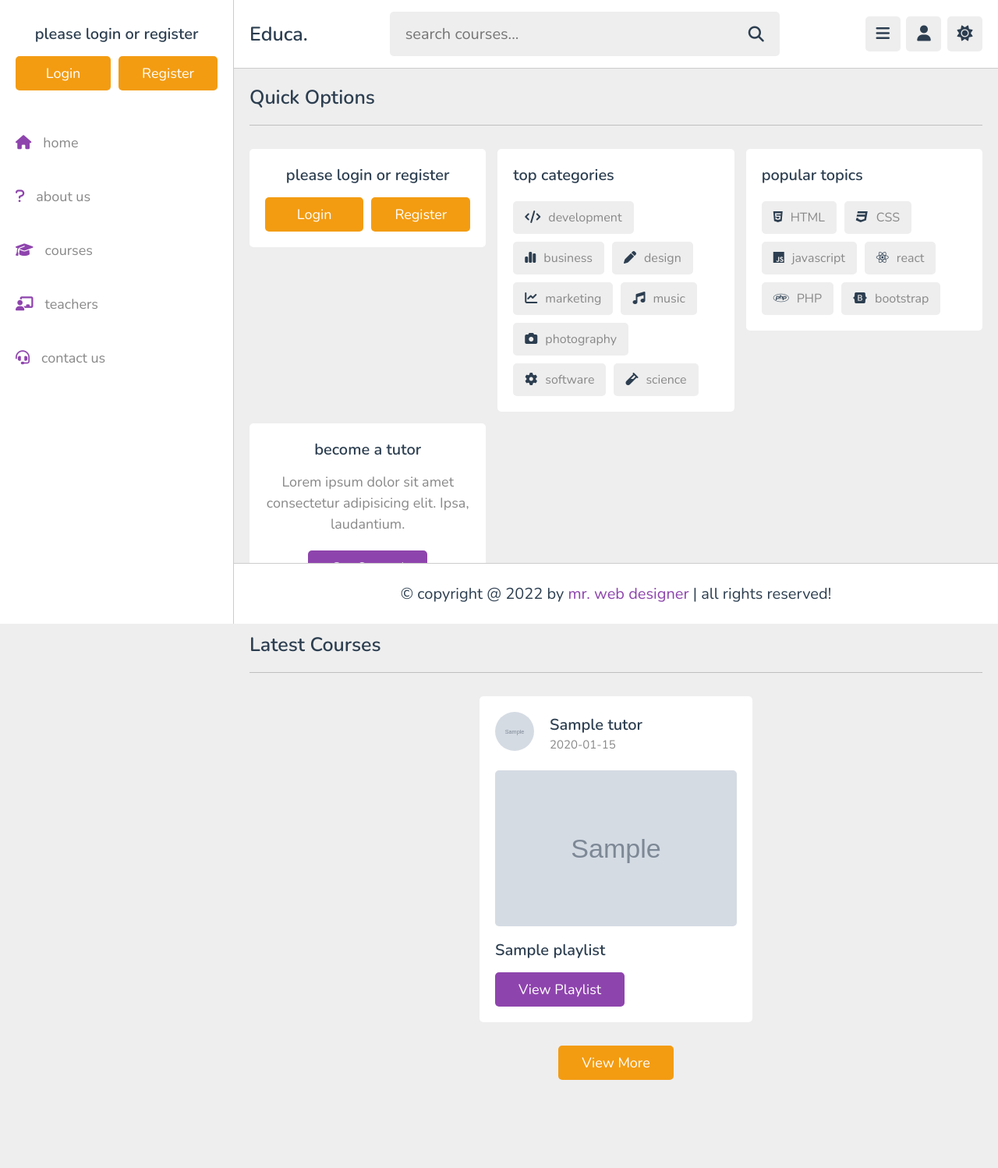
After one commit to RblxDeveloper/test, a PHP site: page / in a window 1280 px wide. The commit adds this page. Shown: the whole page at 78% size. Run offline with PHP 8.4, Linux system fonts and the light colour scheme; tables that the repository leaves empty hold one stand-in row (values such as "Sample post"); grey boxes marked "Sample" are stand-in pictures.

Commit message:
Add files via upload

```diff
--- a/bookmark.php
+++ b/bookmark.php
@@ -6,7 +6,7 @@ if(isset($_COOKIE['user_id'])){
    $user_id = $_COOKIE['user_id'];
 }else{
    $user_id = '';
-   header('location:home.php');
+   header('location:index.php');
 }
 
 ?>
--- a/comments.php
+++ b/comments.php
@@ -6,7 +6,7 @@ if(isset($_COOKIE['user_id'])){
    $user_id = $_COOKIE['user_id'];
 }else{
    $user_id = '';
-   header('location:home.php');
+   header('location:index.php');
 }
 
 if(isset($_POST['delete_comment'])){
--- a/components/user_header.php
+++ b/components/user_header.php
@@ -15,7 +15,7 @@ if(isset($message)){
 
    <section class="flex">
 
-      <a href="home.php" class="logo">Educa.</a>
+      <a href="index.php" class="logo">Educa.</a>
 
       <form action="search_course.php" method="post" class="search-form">
          <input type="text" name="search_course" placeholder="search courses..." required maxlength="100">
@@ -97,7 +97,7 @@ if(isset($message)){
       </div>
 
    <nav class="navbar">
-      <a href="home.php"><i class="fas fa-home"></i><span>home</span></a>
+      <a href="index.php"><i class="fas fa-home"></i><span>home</span></a>
       <a href="about.php"><i class="fas fa-question"></i><span>about us</span></a>
       <a href="courses.php"><i class="fas fa-graduation-cap"></i><span>courses</span></a>
       <a href="teachers.php"><i class="fas fa-chalkboard-user"></i><span>teachers</span></a>
--- a/components/user_logout.php
+++ b/components/user_logout.php
@@ -4,6 +4,6 @@
 
    setcookie('user_id', '', time() - 1, '/');
 
-   header('location:../home.php');
+   header('location:../index.php');
 
 ?>
--- /dev/null
+++ b/index.php
@@ -0,0 +1,183 @@
+<?php
+
+include 'components/connect.php';
+
+if(isset($_COOKIE['user_id'])){
+   $user_id = $_COOKIE['user_id'];
+}else{
+   $user_id = '';
+}
+
+$select_likes = $conn->prepare("SELECT * FROM `likes` WHERE user_id = ?");
+$select_likes->execute([$user_id]);
+$total_likes = $select_likes->rowCount();
+
+$select_comments = $conn->prepare("SELECT * FROM `comments` WHERE user_id = ?");
+$select_comments->execute([$user_id]);
+$total_comments = $select_comments->rowCount();
+
+$select_bookmark = $conn->prepare("SELECT * FROM `bookmark` WHERE user_id = ?");
+$select_bookmark->execute([$user_id]);
+$total_bookmarked = $select_bookmark->rowCount();
+
+?>
+
+<!DOCTYPE html>
+<html lang="en">
+<head>
+   <meta charset="UTF-8">
+   <meta http-equiv="X-UA-Compatible" content="IE=edge">
+   <meta name="viewport" content="width=device-width, initial-scale=1.0">
+   <title>home</title>
+
+   <!-- font awesome cdn link  -->
+   <link rel="stylesheet" href="https://cdnjs.cloudflare.com/ajax/libs/font-awesome/6.2.0/css/all.min.css">
+
+   <!-- custom css file link  -->
+   <link rel="stylesheet" href="css/style.css">
+
+</head>
+<body>
+
+<?php include 'components/user_header.php'; ?>
+
+<!-- quick select section starts  -->
+
+<section class="quick-select">
+
+   <h1 class="heading">quick options</h1>
+
+   <div class="box-container">
+
+      <?php
+         if($user_id != ''){
+      ?>
+      <div class="box">
+         <h3 class="title">likes and comments</h3>
+         <p>total likes : <span><?= $total_likes; ?></span></p>
+         <a href="likes.php" class="inline-btn">view likes</a>
+         <p>total comments : <span><?= $total_comments; ?></span></p>
+         <a href="comments.php" class="inline-btn">view comments</a>
+         <p>saved playlist : <span><?= $total_bookmarked; ?></span></p>
+         <a href="bookmark.php" class="inline-btn">view bookmark</a>
+      </div>
+      <?php
+         }else{
+      ?>
+      <div class="box" style="text-align: center;">
+         <h3 class="title">please login or register</h3>
+          <div class="flex-btn" style="padding-top: .5rem;">
+            <a href="login.php" class="option-btn">login</a>
+            <a href="register.php" class="option-btn">register</a>
+         </div>
+      </div>
+      <?php
+      }
+      ?>
+
+      <div class="box">
+         <h3 class="title">top categories</h3>
+         <div class="flex">
+            <a href="search_course.php?"><i class="fas fa-code"></i><span>development</span></a>
+            <a href="#"><i class="fas fa-chart-simple"></i><span>business</span></a>
+            <a href="#"><i class="fas fa-pen"></i><span>design</span></a>
+            <a href="#"><i class="fas fa-chart-line"></i><span>marketing</span></a>
+            <a href="#"><i class="fas fa-music"></i><span>music</span></a>
+            <a href="#"><i class="fas fa-camera"></i><span>photography</span></a>
+            <a href="#"><i class="fas fa-cog"></i><span>software</span></a>
+            <a href="#"><i class="fas fa-vial"></i><span>science</span></a>
+         </div>
+      </div>
+
+      <div class="box">
+         <h3 class="title">popular topics</h3>
+         <div class="flex">
+            <a href="#"><i class="fab fa-html5"></i><span>HTML</span></a>
+            <a href="#"><i class="fab fa-css3"></i><span>CSS</span></a>
+            <a href="#"><i class="fab fa-js"></i><span>javascript</span></a>
+            <a href="#"><i class="fab fa-react"></i><span>react</span></a>
+            <a href="#"><i class="fab fa-php"></i><span>PHP</span></a>
+            <a href="#"><i class="fab fa-bootstrap"></i><span>bootstrap</span></a>
+         </div>
+      </div>
+
+      <div class="box tutor">
+         <h3 class="title">become a tutor</h3>
+         <p>Lorem ipsum dolor sit amet consectetur adipisicing elit. Ipsa, laudantium.</p>
+         <a href="admin/register.php" class="inline-btn">get started</a>
+      </div>
+
+   </div>
+
+</section>
+
+<!-- quick select section ends -->
+
+<!-- courses section starts  -->
+
+<section class="courses">
+
+   <h1 class="heading">latest courses</h1>
+
+   <div class="box-container">
+
+      <?php
+         $select_courses = $conn->prepare("SELECT * FROM `playlist` WHERE status = ? ORDER BY date DESC LIMIT 6");
+         $select_courses->execute(['active']);
+         if($select_courses->rowCount() > 0){
+            while($fetch_course = $select_courses->fetch(PDO::FETCH_ASSOC)){
+               $course_id = $fetch_course['id'];
+
+               $select_tutor = $conn->prepare("SELECT * FROM `tutors` WHERE id = ?");
+               $select_tutor->execute([$fetch_course['tutor_id']]);
+               $fetch_tutor = $select_tutor->fetch(PDO::FETCH_ASSOC);
+      ?>
+      <div class="box">
+         <div class="tutor">
+            <img src="uploaded_files/<?= $fetch_tutor['image']; ?>" alt="">
+            <div>
+               <h3><?= $fetch_tutor['name']; ?></h3>
+               <span><?= $fetch_course['date']; ?></span>
+            </div>
+         </div>
+         <img src="uploaded_files/<?= $fetch_course['thumb']; ?>" class="thumb" alt="">
+         <h3 class="title"><?= $fetch_course['title']; ?></h3>
+         <a href="playlist.php?get_id=<?= $course_id; ?>" class="inline-btn">view playlist</a>
+      </div>
+      <?php
+         }
+      }else{
+         echo '<p class="empty">no courses added yet!</p>';
+      }
+      ?>
+
+   </div>
+
+   <div class="more-btn">
+      <a href="courses.php" class="inline-option-btn">view more</a>
+   </div>
+
+</section>
+
+<!-- courses section ends -->
+
+
+
+
+
+
+
+
+
+
+
+
+<!-- footer section starts  -->
+<?php include 'components/footer.php'; ?>
+<!-- footer section ends -->
+
+<!-- custom js file link  -->
+<script src="js/script.js"></script>
+
+</body>
+</html>
--- a/likes.php
+++ b/likes.php
@@ -6,7 +6,7 @@ if(isset($_COOKIE['user_id'])){
    $user_id = $_COOKIE['user_id'];
 }else{
    $user_id = '';
-   header('location:home.php');
+   header('location:index.php');
 }
 
 if(isset($_POST['remove'])){
--- a/login.php
+++ b/login.php
@@ -21,7 +21,7 @@ if(isset($_POST['submit'])){
 
    if($select_user->rowCount() > 0){
      setcookie('user_id', $row['id'], time() + 60*60*24*30, '/');
-     header('location:home.php');
+     header('location:index.php');
    }else{
       $message[] = 'incorrect email or password!';
    }
--- a/playlist.php
+++ b/playlist.php
@@ -12,7 +12,7 @@ if(isset($_GET['get_id'])){
    $get_id = $_GET['get_id'];
 }else{
    $get_id = '';
-   header('location:home.php');
+   header('location:index.php');
 }
 
 if(isset($_POST['save_list'])){
--- a/register.php
+++ b/register.php
@@ -47,7 +47,7 @@ if(isset($_POST['submit'])){
 
          if($verify_user->rowCount() > 0){
             setcookie('user_id', $row['id'], time() + 60*60*24*30, '/');
-            header('location:home.php');
+            header('location:index.php');
          }
       }
    }
--- a/watch_video.php
+++ b/watch_video.php
@@ -12,7 +12,7 @@ if(isset($_GET['get_id'])){
    $get_id = $_GET['get_id'];
 }else{
    $get_id = '';
-   header('location:home.php');
+   header('location:index.php');
 }
 
 if(isset($_POST['like_content'])){
```
